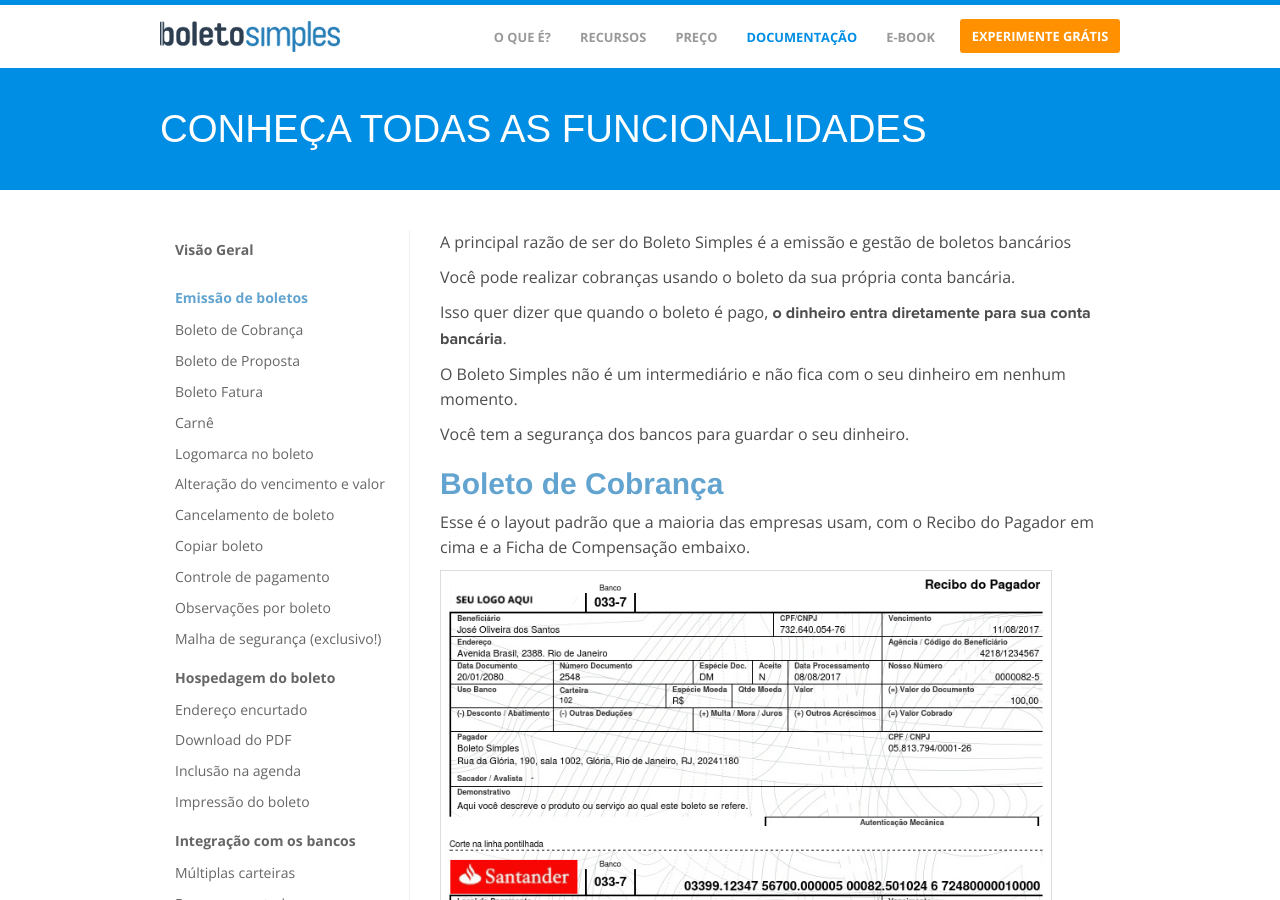
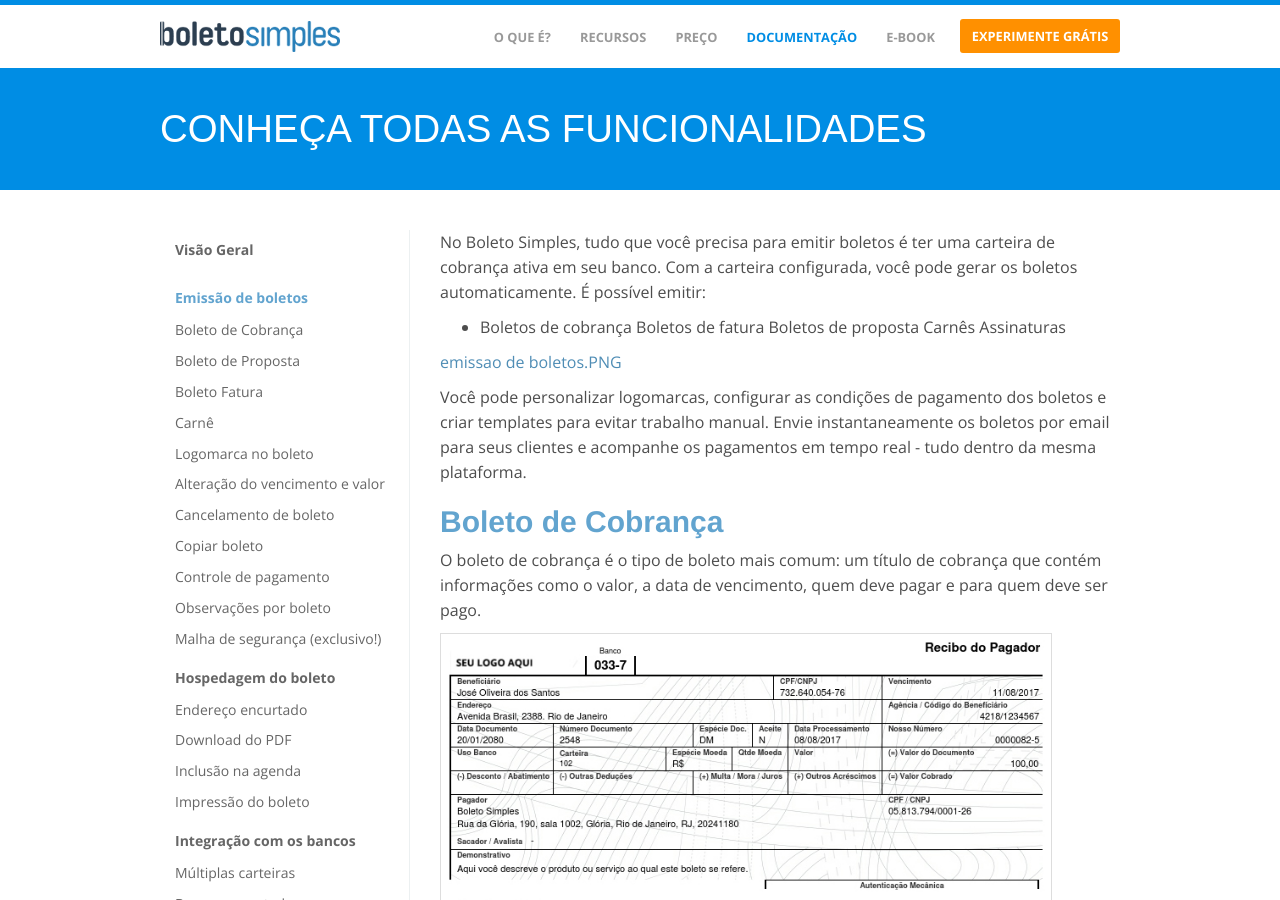
Before and after one commit to BoletoSimples/boletosimples-features, a Jekyll site: the page built from emissao-de-boletos.markdown, in a window 1280 px wide and 900 px high. Built offline with Jekyll 4.4.1, drawn with Linux system fonts in a browser that asks for light colours.

Commit message:
Updated Emissao De Boletos

```diff
--- a/emissao-de-boletos.markdown
+++ b/emissao-de-boletos.markdown
@@ -9,19 +9,22 @@
   carnê: Carnê
 ---
 
-A principal razão de ser do Boleto Simples é a emissão e gestão de boletos bancários
+No Boleto Simples, tudo que você precisa para emitir boletos é ter uma carteira de cobrança ativa em seu banco. Com a carteira configurada, você pode gerar os boletos automaticamente. É possível emitir:
 
-Você pode realizar cobranças usando o boleto da sua própria conta bancária.
+* Boletos de cobrança
+Boletos de fatura
+Boletos de proposta
+Carnês
+Assinaturas
 
-Isso quer dizer que quando o boleto é pago, **o dinheiro entra diretamente para sua conta bancária**.
+[emissao de boletos.PNG](/uploads/emissao%20de%20boletos.PNG)
 
-O Boleto Simples não é um intermediário e não fica com o seu dinheiro em nenhum momento.
-
-Você tem a segurança dos bancos para guardar o seu dinheiro.
+Você pode personalizar logomarcas, configurar as condições de pagamento dos boletos e criar templates para evitar trabalho manual.
+Envie instantaneamente os boletos por email para seus clientes e acompanhe os pagamentos em tempo real - tudo dentro da mesma plataforma.
 
 ## Boleto de Cobrança
 
-Esse é o layout padrão que a maioria das empresas usam, com o Recibo do Pagador em cima e a Ficha de Compensação embaixo.
+O boleto de cobrança é o tipo de boleto mais comum: um título de cobrança que contém informações como o valor, a data de vencimento, quem deve pagar e para quem deve ser pago.
 
 ![01-4af0204139d442b47e40ff6d42547c33fdb9559a9317467f3d2b2c48dd8c682c.jpg](/uploads/01-4af0204139d442b47e40ff6d42547c33fdb9559a9317467f3d2b2c48dd8c682c.jpg)
 
```
